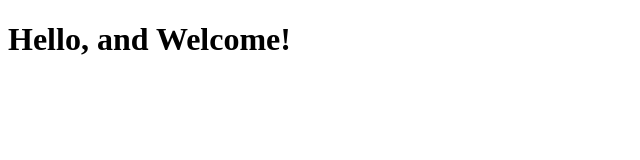
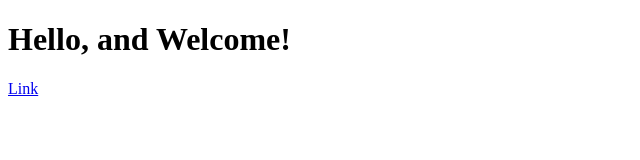
Before and after one commit to DrCloudz/Code-School-Program-Challenge-2, a plain HTML site: page Index.html in a window 1280 px wide. Shown: the full height of the page, 0-640 px from the left. Drawn offline with Linux system fonts and the light colour scheme.

Commit message:
Update Index.html

```diff
--- a/Index.html
+++ b/Index.html
@@ -5,3 +5,4 @@
 <body>
     <h1>Hello, and Welcome!</h1>
 </body>
+    <a href="/About.html">Link</a>
```
